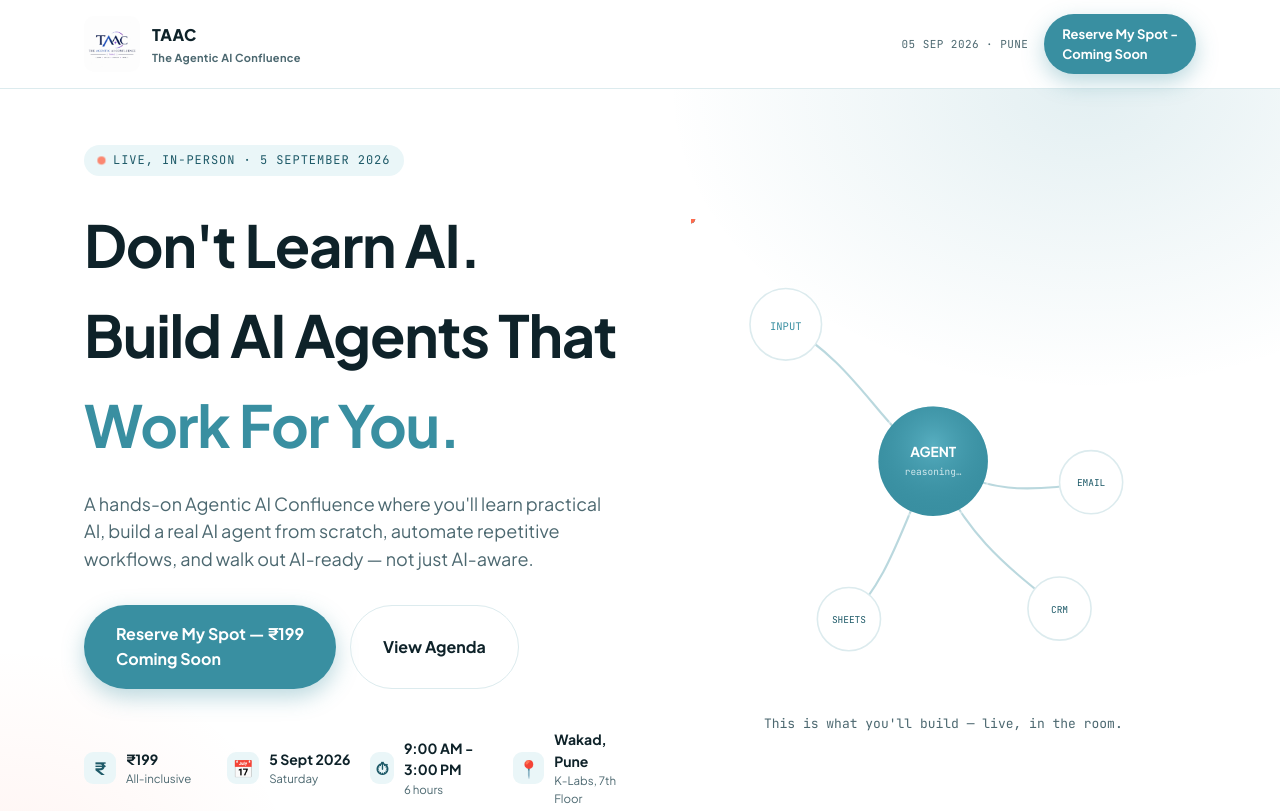
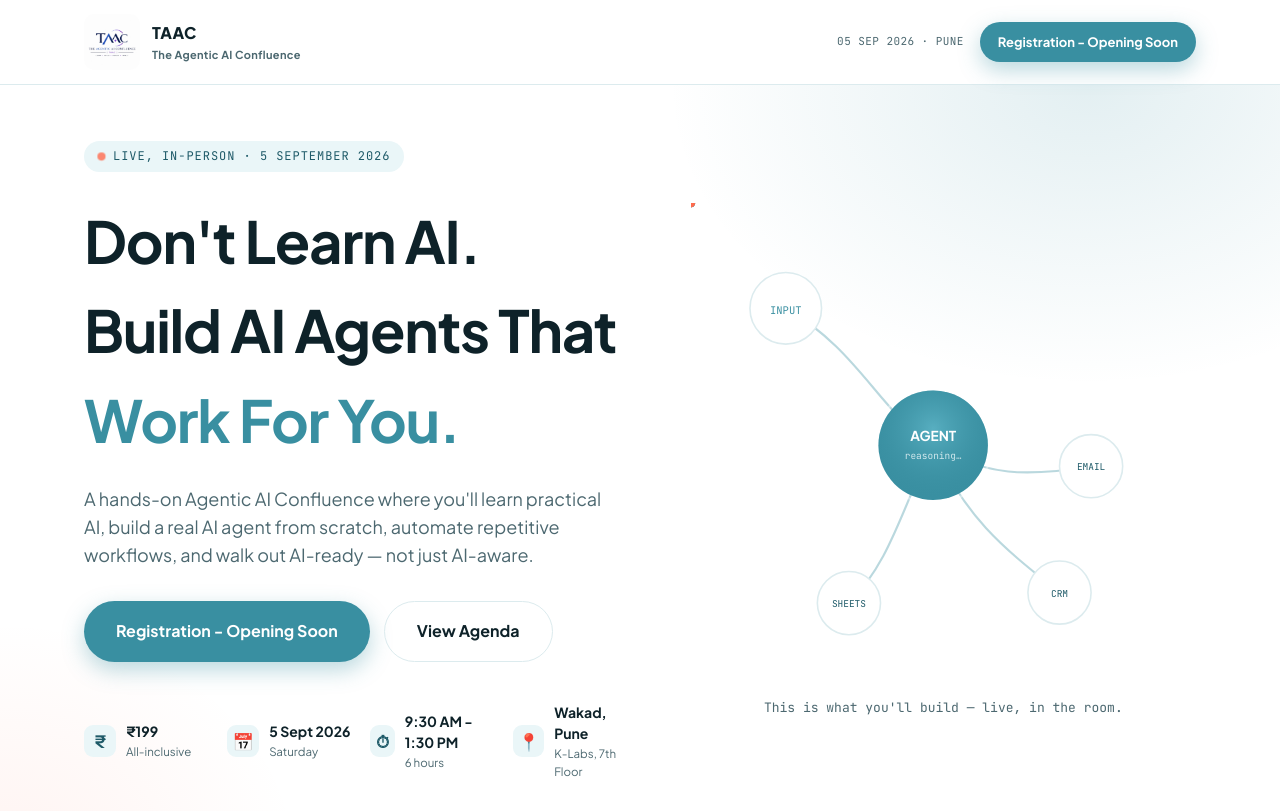
Before and after one commit to ideaclicks-websites/IdeaClicksAI, a plain HTML site: page TAAC/05sept2026/index.html in a window 1280 px wide. Shown: the top 811 px of the page. Drawn offline with Linux system fonts and the light colour scheme.

Commit message:
Updated as per Pradeep sir's Instructions

```diff
--- a/TAAC/05sept2026/index.html
+++ b/TAAC/05sept2026/index.html
@@ -36,7 +36,7 @@
 </a>
     <div class="header-meta">
       <span class="header-date">05 SEP 2026 · PUNE</span>
-      <a href="#tickets" class="btn btn-primary btn-sm header-cta">Reserve My Spot -<br> Coming Soon</a>
+      <a href="#tickets" class="btn btn-primary btn-sm header-cta">Registration - Opening Soon<br></a>
     </div>
   </div>
 </header>
@@ -53,14 +53,14 @@
         <p class="hero-sub">A hands-on Agentic AI Confluence where you'll learn practical AI, build a real AI agent from scratch, automate repetitive workflows, and walk out AI-ready — not just AI-aware.</p>
 
         <div class="hero-ctas">
-          <a href="#tickets" class="btn btn-primary btn-lg">Reserve My Spot — ₹199<br>Coming Soon</a>
+          <a href="#tickets" class="btn btn-primary btn-lg">Registration - Opening Soon<br></a>
           <a href="#schedule" class="btn btn-ghost btn-lg">View Agenda</a>
         </div>
 
         <div class="hero-facts">
           <div class="fact"><span class="fact-icon">₹</span><div><strong>₹199</strong><small>All-inclusive</small></div></div>
           <div class="fact"><span class="fact-icon">📅</span><div><strong>5 Sept 2026</strong><small>Saturday</small></div></div>
-          <div class="fact"><span class="fact-icon">⏱</span><div><strong>9:00 AM - 3:00 PM</strong><small>6 hours</small></div></div>
+          <div class="fact"><span class="fact-icon">⏱</span><div><strong>9:30 AM - 1:30 PM</strong><small>6 hours</small></div></div>
           <div class="fact"><span class="fact-icon">📍</span><div><strong>Wakad, Pune</strong><small>K-Labs, 7th Floor</small></div></div>
         </div>
       </div>
@@ -400,7 +400,7 @@
           <li>✔ Tea &amp; Biscuits</li>
           <li>✔ Live AI Demonstration</li>
         </ul>
-        <button class="btn btn-primary btn-lg btn-full" id="razorpayBtn">Reserve My Spot — ₹199 <br>Coming Soon</button>
+        <button class="btn btn-primary btn-lg btn-full" id="razorpayBtn">Registration - Opening Soon <br></button>
         <p class="ticket-note">Secure checkout powered by Razorpay. Instant confirmation on email &amp; WhatsApp.</p>
       </div>
     </div>
@@ -501,7 +501,7 @@
   <section class="section final-cta" id="contact">
     <div class="container final-inner">
       <h2 class="section-title center light">Seats are limited. The confluence happens once.</h2>
-      <a href="#tickets" class="btn btn-primary btn-lg">Reserve My Spot — ₹199 <br> Coming Soon</a>
+      <a href="#tickets" class="btn btn-primary btn-lg">Registration - Opening Soon <br></a>
       <div class="contact-row">
         <a href="tel:+917559318718">📞 +91 75593 18718</a>
         <a href="https://wa.me/917559318718" target="_blank" rel="noopener">💬 WhatsApp Us</a>
@@ -530,7 +530,7 @@
     <strong>₹199</strong>
     <span>5 Sept · 1:00 PM · Wakad, Pune</span>
   </div>
-  <a href="#tickets" class="btn btn-primary btn-sm">Reserve My Spot <br>Coming Soon</a>
+  <a href="#tickets" class="btn btn-primary btn-sm">Registration - Opening Soon <br></a>
 </div>
 
 <!-- Razorpay Checkout — replace key in script.js with your live/test Key ID -->
```
Also changed, not shown: 1 other file.
